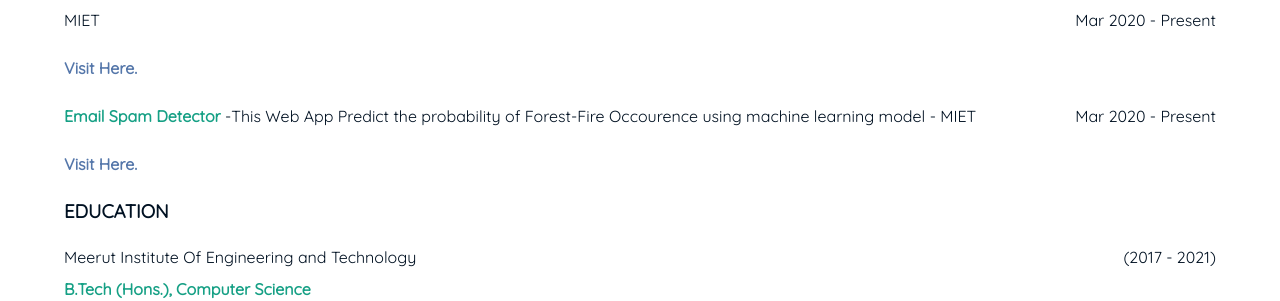
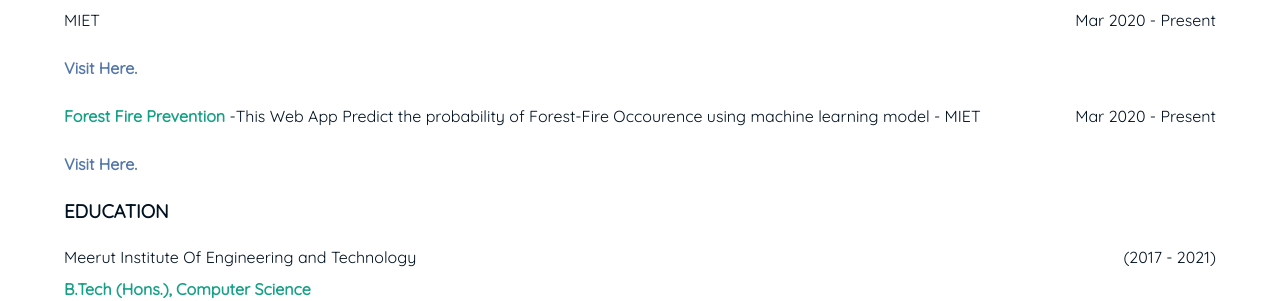
Before and after one commit to saxenaudit/resume, a Jekyll site: the page built from resume.md, in a window 1280 px wide. Shown: the part 1067-1368 px from the top of the page. Built offline with Jekyll 4.4.1, drawn with Linux system fonts in a browser that asks for light colours.

Commit message:
Update resume.md

```diff
--- a/resume.md
+++ b/resume.md
@@ -32,7 +32,7 @@ ID to the organizers which they give on certificate. - MIET <span style="float:
 **Email Spam Detector** -This Web App checks the spam in email content using natural language processing, made using python and django framework. - MIET <span style="float: right; ">Mar 2020 - Present</span><b>
 <p><a href="https://spamfilterappv1.herokuapp.com/">Visit Here.</a></p>
 
-**Email Spam Detector** -This Web App Predict the probability of Forest-Fire Occourence using machine learning model - MIET <span style="float: right; ">Mar 2020 - Present</span><b>
+**Forest Fire Prevention** -This Web App Predict the probability of Forest-Fire Occourence using machine learning model - MIET <span style="float: right; ">Mar 2020 - Present</span><b>
 <p><a href="https://forestfirepredictv1.herokuapp.com/">Visit Here.</a></p>
 
 
```
